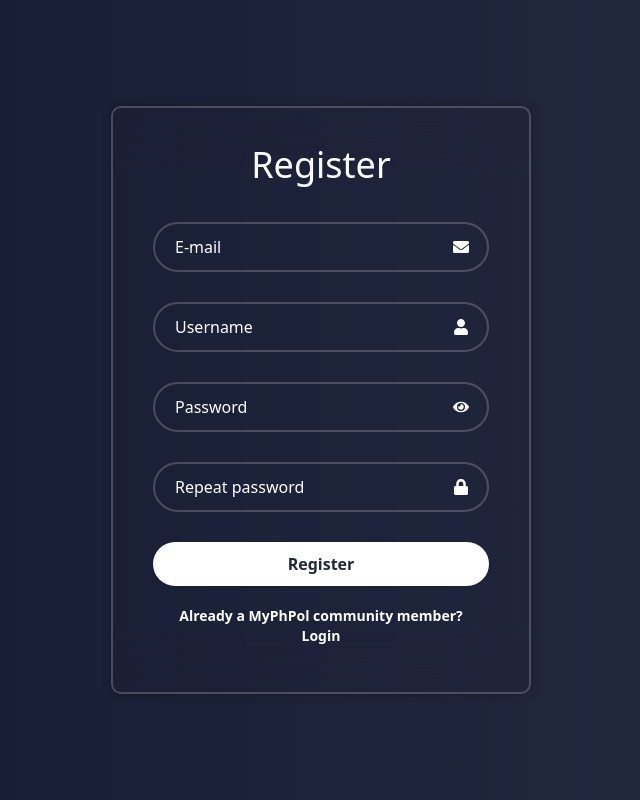
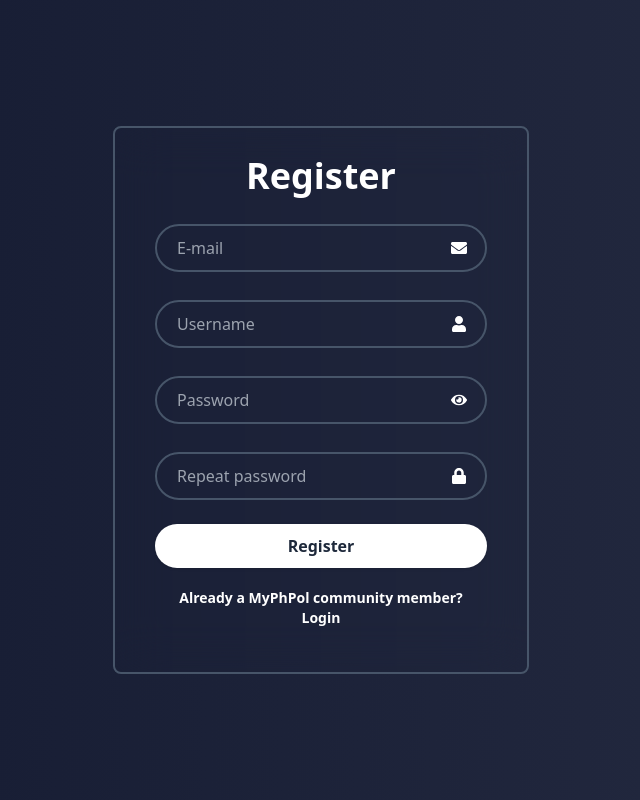
Before and after one commit to MyPHPoL/MyCommsFront, a React (Create React App) app: page /Friends in a window 1280 px wide. Shown: the whole page, without its empty margins (319-959 px from the left). Built offline with nearby package versions, Linux system fonts and the light colour scheme.

Commit message:
register form fully changed into tailwind

```diff
--- a/src/Components/RegisterForm.css
+++ /dev/null
@@ -1,57 +0,0 @@
-*{
-    margin:0;
-    padding: 0;
-    box-sizing:border-box
-}
-
-body{
-    display: flex;
-    justify-content: center;
-    align-items: center;
-    min-height: 100vh;
-    min-width: 100vw;
-}
-
-.box{
-    width:420px;
-    background: transparent;
-    border: 2px solid rgba(255,255,255,.2);
-    backdrop-filter: blur(30px);
-    box-shadow: 0 0 10px rgba(0,0,0,.2);
-    color: #fff;
-    border-radius: 10px;
-    padding: 30px 40px;
-    h1{
-        font-size: 36px;
-        text-align: center;
-
-    }
-    .input-box{
-        position:relative;
-        width:100%;
-        height: 50px;
-        margin:30px 0;
-
-        input{
-            width:100%;
-            height: 100%;
-            background: transparent;
-            outline: none;
-            border:2px solid rgba(255,255,255,.2);
-            border-radius: 40px;
-            color:#fff;
-            padding: 20px 45px 20px 20px;
-        }
-
-        input::placeholder{
-            color: #fff;
-        }
-        .icon{
-            position:absolute;
-            right:20px;
-            top:50%;
-            transform:translateY(-50%);
-            font-size: 16px;
-        }
-    }
-}
--- a/src/Components/RegisterForm.tsx
+++ b/src/Components/RegisterForm.tsx
@@ -1,5 +1,4 @@
 import React, { useState } from 'react';
-import './RegisterForm.css';
 import { FaUser, FaLock, FaEnvelope,FaEye } from "react-icons/fa";
 
 const RegisterForm = () => {
@@ -23,30 +22,34 @@ const RegisterForm = () => {
     const passwordsMatch = password === repeatPassword;
 
     return (
-        <body className="bg-gradient-to-r from-main to-second bg-cover">
-            <div className="box">
+        <body className="bg-gradient-to-r from-main to-second bg-cover flex justify-center items-center min-h-screen min-w-screen">
+            <div className="box w-[26rem] bg-transparent backdrop-blur-xl text-white rounded-lg pt-7 pb-7 pl-10 pr-10 border-2 border-solid border-slate-600">
                 <form action="">
-                    <h1>Register</h1>
-                    <div className="input-box">
-                        <input type="email" required placeholder='E-mail' title="Please enter a valid email address" minLength={8} maxLength={32} />
-                        <FaEnvelope className='icon' />
+                    <h1 className='text-4xl	text-center font-semibold'>Register</h1>
+                    <div className="relative w-full h-12 mt-7">
+                        <input type="email" required placeholder='E-mail' title="Please enter a valid email address" minLength={8} maxLength={32}
+                        className="placeholder:color-white w-full h-full border-2 border-solid border-slate-600 bg-transparent outline-none color-white rounded-s-3xl rounded-e-3xl pt-5 pr-11 pb-5 pl-5"/>
+                        <FaEnvelope className='text-base -translate-y-1/2 top-1/2 right-5 absolute' />
                     </div>
-                    <div className="input-box">
+                    <div className="relative w-full h-12 mt-7">
                         <input type="text" required placeholder='Username'
                         title="Please enter a valid username"
-                         minLength={8} maxLength={32} />
-                        <FaUser className='icon' />
+                         minLength={8} maxLength={32}
+                         className="placeholder:color-white w-full h-full border-2 border-solid border-slate-600 bg-transparent outline-none color-white rounded-s-3xl rounded-e-3xl pt-5 pr-11 pb-5 pl-5"/>
+                        <FaUser className='text-base -translate-y-1/2 top-1/2 right-5 absolute' />
                     </div>
-                    <div className="input-box">
+                    <div className="relative w-full h-12 mt-7">
                         <input type={passwordShown ? "text" : "password"} required placeholder='Password'
                         pattern="^(?=.*[A-Z])(?=.*[!@#$%^&*])[A-Za-z\d!@#$%^&*]{8,32}$"
-                        title="Password should contain: (between 8 to 32 characters, at least one uppercase letter, and a special sign)" value={password} onChange={handlePasswordChange} />
-                        <FaEye className='icon cursor-pointer' onClick={togglePasswordVisiblity}/>
+                        title="Password should contain: (between 8 to 32 characters, at least one uppercase letter, and a special sign)" value={password} onChange={handlePasswordChange}
+                        className="placeholder:color-white w-full h-full border-2 border-solid border-slate-600 bg-transparent outline-none color-white rounded-s-3xl rounded-e-3xl pt-5 pr-11 pb-5 pl-5"/>
+                        <FaEye className='text-base -translate-y-1/2 top-1/2 right-5 absolute cursor-pointer' onClick={togglePasswordVisiblity}/>
                     </div>
-                    <div className="input-box">
-                        <input type={passwordShown ? "text" : "password"} required placeholder='Repeat password' value={repeatPassword} onChange={handleRepeatPasswordChange} />
-                        <FaLock className='icon' />
-                    </div>
+                    <div className="relative w-full h-12 mt-7">
+                        <input type={passwordShown ? "text" : "password"} required placeholder='Repeat password' value={repeatPassword} onChange={handleRepeatPasswordChange}
+                        className="placeholder:color-white w-full h-full border-2 border-solid border-slate-600 bg-transparent outline-none color-white rounded-s-3xl rounded-e-3xl pt-5 pr-11 pb-5 pl-5"/>
+                        <FaLock className='text-base -translate-y-1/2 top-1/2 right-5 absolute' />
+                    </div><br/>
                     {!passwordsMatch && <p className="text-center pb-10">Passwords do not match</p>}
                     <button type="submit" className="btn w-full h-11 bg-white border-none outline-none rounded-s-3xl rounded-e-3xl shadow cursor-pointer text-base text-slate-800 font-bold">Register</button>
 
```
